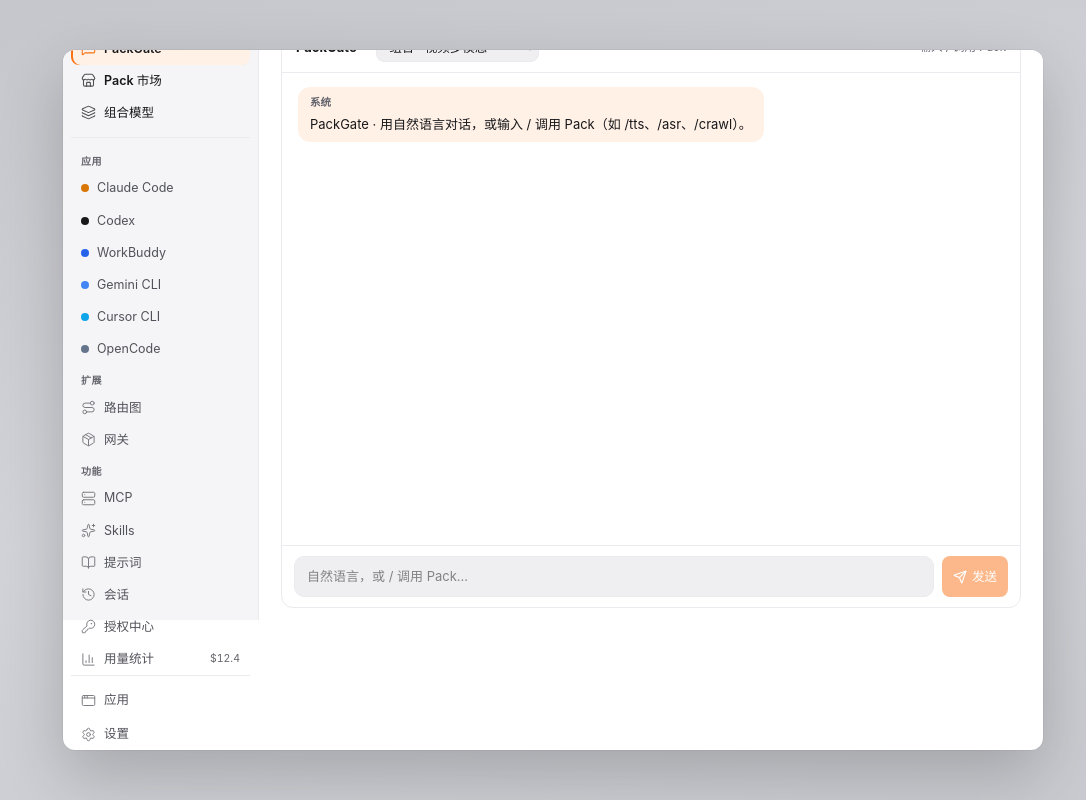
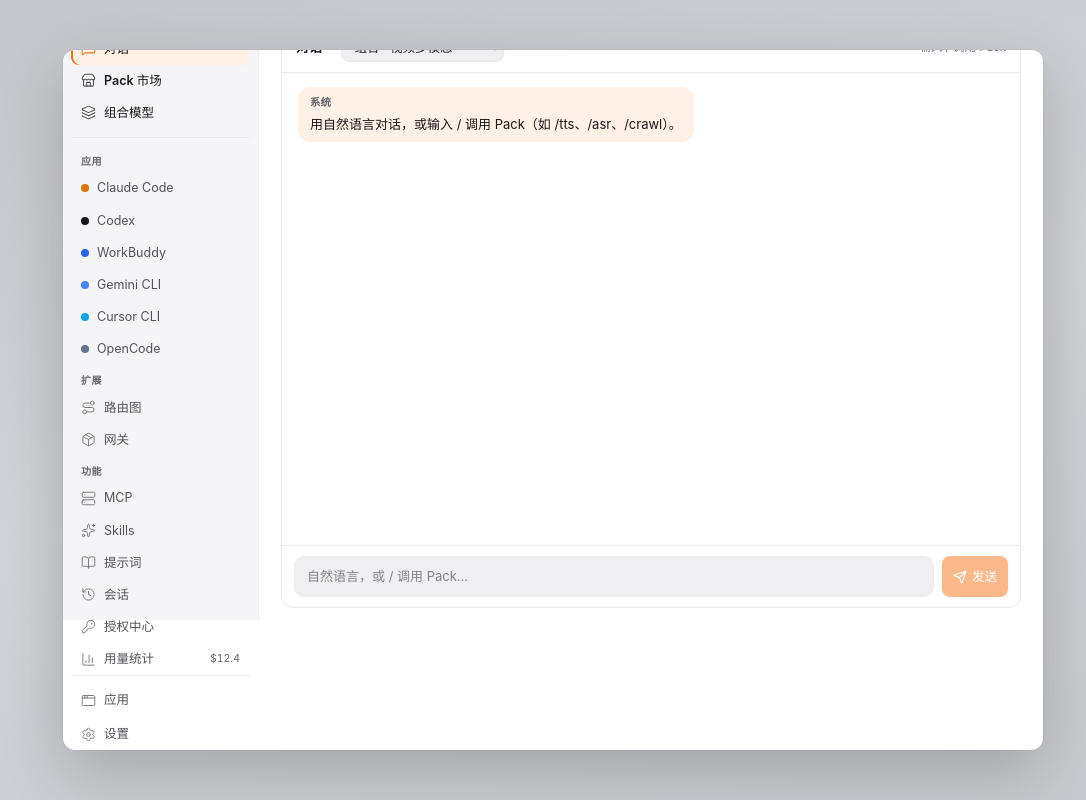
Before and after one commit to beyondchenlin/packgate-demo, a React (Vite) app: page / in a window 1280 px wide. Shown: the whole page, without its empty margins (87-1173 px from the left). Built offline with nearby package versions, Linux system fonts and the light colour scheme.

Commit message:
fix: rename chat nav to 对话; soften system bubble
Sidebar first item and page title are 对话; window logo stays PackGate.
System welcome no longer repeats product name.

```diff
--- a/src/lib/types.ts
+++ b/src/lib/types.ts
@@ -36,7 +36,7 @@
 
 /** PackGate 核心：侧栏一级 */
 export const CORE_NAV: { id: NavId; label: string; icon: string }[] = [
-  { id: 'pi-chat', label: 'PackGate', icon: 'pi' },
+  { id: 'pi-chat', label: '对话', icon: 'pi' },
   { id: 'packs', label: 'Pack 市场', icon: 'packs' },
   { id: 'composite', label: '组合模型', icon: 'composite' },
 ]
@@ -59,7 +59,7 @@
   providers: '供应商',
   routing: '路由图',
   packs: 'Pack 市场',
-  'pi-chat': 'PackGate',
+  'pi-chat': '对话',
   playground: '本地试跑',
   mcp: 'MCP',
   skills: 'Skills',
--- a/src/views/PiChatView.tsx
+++ b/src/views/PiChatView.tsx
@@ -23,7 +23,7 @@
     {
       id: '0',
       role: 'system',
-      text: 'PackGate · 用自然语言对话，或输入 / 调用 Pack（如 /tts、/asr、/crawl）。',
+      text: '用自然语言对话，或输入 / 调用 Pack（如 /tts、/asr、/crawl）。',
     },
   ])
   const endRef = useRef<HTMLDivElement>(null)
@@ -128,7 +128,7 @@
             borderBottom: '0.5px solid var(--border)',
           }}
         >
-          <span style={{ fontWeight: 650, fontSize: 13 }}>PackGate</span>
+          <span style={{ fontWeight: 650, fontSize: 13 }}>对话</span>
           <span className="muted" style={{ fontSize: 12 }}>·</span>
           <select
             value={model}
@@ -191,7 +191,7 @@
                     className="muted"
                     style={{ fontSize: 10.5, marginBottom: 4, fontWeight: 600 }}
                   >
-                    {m.role === 'system' ? '系统' : 'PackGate'}
+                    {m.role === 'system' ? '系统' : '助手'}
                   </div>
                 )}
                 {m.text}
@@ -200,7 +200,7 @@
           ))}
           {busy && (
             <div className="muted" style={{ fontSize: 12 }}>
-              PackGate 正在想…
+              正在回复…
             </div>
           )}
           <div ref={endRef} />
```
